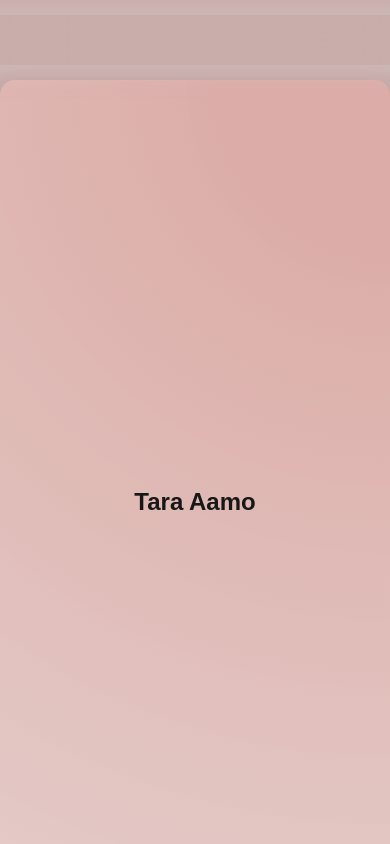
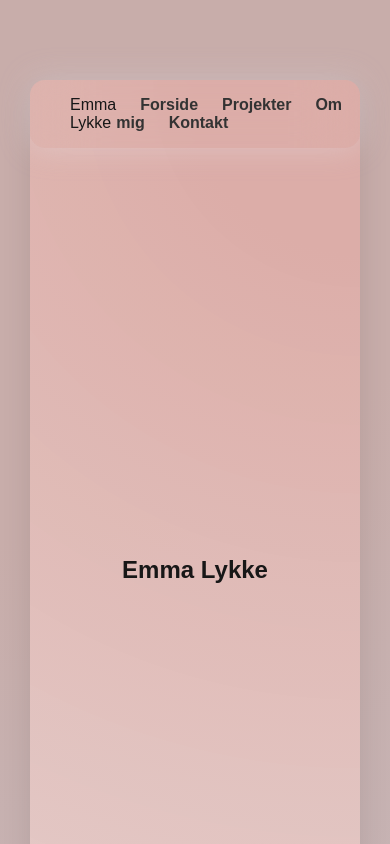
Before and after one commit to BlablaTara/DigiCV, a Next.js app: page / in a window 390 px wide. Shown: the top 844 px of the page. Built offline with nearby package versions, Linux system fonts and the light colour scheme.

Commit message:
fixed responsivness on container

```diff
--- a/src/app/globals.css
+++ b/src/app/globals.css
@@ -45,11 +45,13 @@ a {
 }
 
 nav {
-  position: fixed;
-  top: 15px;
+  position: sticky;
+  /* top: 15px; */
+  top: 0px;
   left: 50%;
-  width: 1200px;
-  transform: translateX(-50%);
+  width: 100%;
+  padding: 0 20px;
+  /* transform: translateX(-50%); */
   backdrop-filter: blur(30px);
   box-shadow: 0 0px 30px rgb(227,228,237,0.37);
   border-radius: 15px;
@@ -59,10 +61,11 @@ nav {
 nav .nav-container {
   max-width: 1200px;
   margin: 0 auto;
+  padding: 1rem 20px;
+
   display: flex;
   justify-content: space-between;
   align-items: center;
-  padding: 1rem;
 }
 
 nav a {
@@ -78,7 +81,7 @@ nav a:hover {
 }
 
 section {
-  height: 100vh;
+  min-height: 100vh;
   padding: 120px 40px;
   display: flex;
   align-items: center;
@@ -86,12 +89,14 @@ section {
 }
 
 main {
-  padding-top: 80px;
+  padding: 80px 30px 40px;
 }
 
 .page-container {
+  width: 100%;
   max-width: 1200px;
   margin: 0 auto;
+
   background:
     radial-gradient(circle at top right, #dcada8 5%, rgba(240, 240, 240, 0.702) 50%),
     radial-gradient(circle at right, #392759 20%, rgba(240, 240, 240, 0.7) 50%);
--- a/src/app/page.js
+++ b/src/app/page.js
@@ -9,7 +9,7 @@ export default function Home() {
         <Navbar />
 
         <section id="home">
-          <h1>Tara Aamo</h1>
+          <h1>Emma Lykke</h1>
         </section>
 
         <section id="projects">
--- a/src/components/Navbar.js
+++ b/src/components/Navbar.js
@@ -2,7 +2,7 @@ export default function Navbar() {
     return (
         <nav>
             <div className="nav-container">
-                <div className="logo">Tara Aamo</div>
+                <div className="logo">Emma Lykke</div>
 
                 <div className="nav-links">
                     <a href="#home">Forside</a>
```
